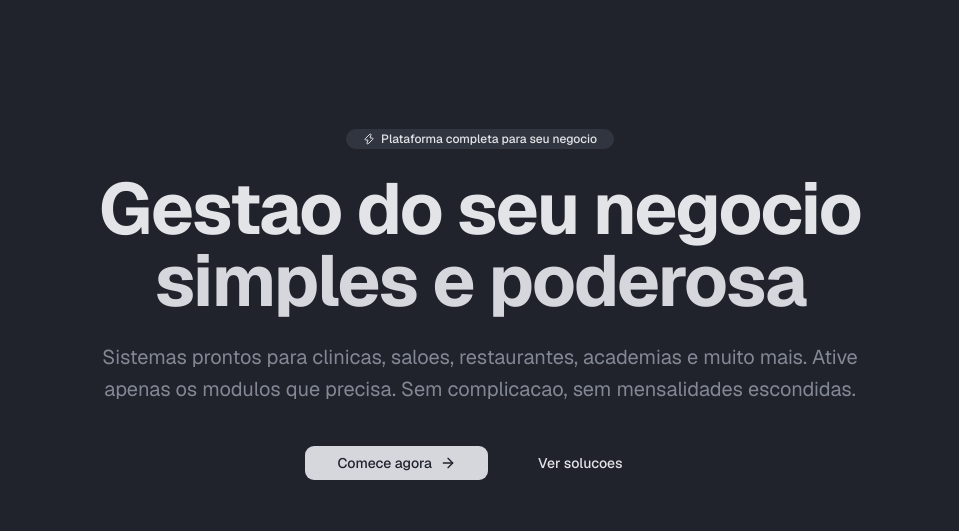
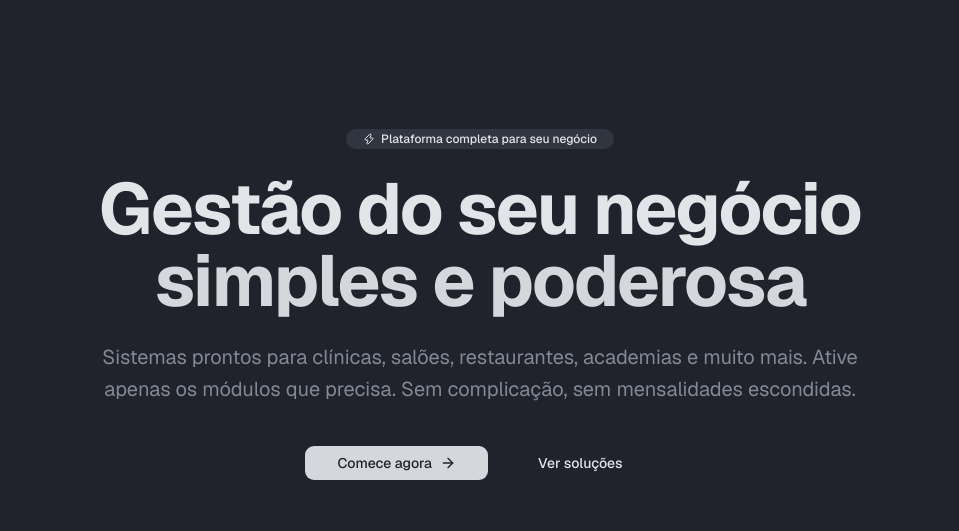
Before and after one commit to mmdj04/openbusiness, a Next.js app: page / in a window 1280 px wide. Shown: the top 531 px of the page, without its empty margins (160-1119 px from the left). Built offline with nearby package versions, Linux system fonts and the light colour scheme.

Commit message:
fix: corrigir acentos em português nos componentes da landing page
- hero.tsx: gestão, negócio, clínicas, salões, módulos, complicação, soluções
- cta.tsx: gestão, negócio
- footer.tsx: dedicação
- Accordion verificado com Playwright - funcionando

```diff
--- a/src/components/landing/cta.tsx
+++ b/src/components/landing/cta.tsx
@@ -8,7 +8,7 @@ export function CTA() {
         <div className="border-border bg-card relative overflow-hidden rounded-2xl border px-6 py-16 sm:px-12 sm:py-20">
           <div className="relative mx-auto max-w-2xl text-center">
             <h2 className="text-foreground text-3xl font-bold tracking-tight sm:text-4xl">
-              Pronto para transformar a gestao do seu negocio?
+              Pronto para transformar a gestão do seu negócio?
             </h2>
             <p className="text-muted-foreground mt-4 text-lg">
               Comece hoje mesmo. Sem taxa de setup, sem fidelidade. Cancele
--- a/src/components/landing/footer.tsx
+++ b/src/components/landing/footer.tsx
@@ -49,7 +49,7 @@ export function Footer() {
             reservados.
           </p>
           <p className="text-muted-foreground text-xs">
-            Feito com dedicacao para pequenos negócios do Brasil.
+            Feito com dedicação para pequenos negócios do Brasil.
           </p>
         </div>
       </div>
--- a/src/components/landing/hero.tsx
+++ b/src/components/landing/hero.tsx
@@ -9,17 +9,17 @@ export function Hero() {
         <div className="mx-auto max-w-3xl text-center">
           <Badge variant="secondary" className="mb-6 gap-1.5 px-4 py-1.5">
             <Zap className="size-3.5" />
-            Plataforma completa para seu negocio
+            Plataforma completa para seu negócio
           </Badge>
 
           <h1 className="text-foreground text-4xl font-bold tracking-tight sm:text-6xl lg:text-7xl">
-            Gestao do seu negocio{" "}
+            Gestão do seu negócio{" "}
             <span className="text-primary">simples e poderosa</span>
           </h1>
 
           <p className="text-muted-foreground mt-6 text-lg leading-8 sm:text-xl">
-            Sistemas prontos para clinicas, saloes, restaurantes, academias e
-            muito mais. Ative apenas os modulos que precisa. Sem complicacao,
+            Sistemas prontos para clínicas, salões, restaurantes, academias e
+            muito mais. Ative apenas os módulos que precisa. Sem complicação,
             sem mensalidades escondidas.
           </p>
 
@@ -42,7 +42,7 @@ export function Hero() {
                 className: "gap-2 px-8 text-base",
               })}
             >
-              Ver solucoes
+              Ver soluções
             </a>
           </div>
 
@@ -64,7 +64,7 @@ export function Hero() {
 
         <div className="mx-auto mt-20 grid max-w-4xl grid-cols-2 gap-4 sm:grid-cols-4">
           {[
-            { icon: Building2, label: "Negocios ativos", value: "2.400+" },
+            { icon: Building2, label: "Negócios ativos", value: "2.400+" },
             { icon: Users, label: "Clientes atendidos", value: "18.000+" },
             { icon: Shield, label: "Uptime garantido", value: "99,9%" },
             { icon: Zap, label: "Tempo de setup", value: "< 24h" },
```
